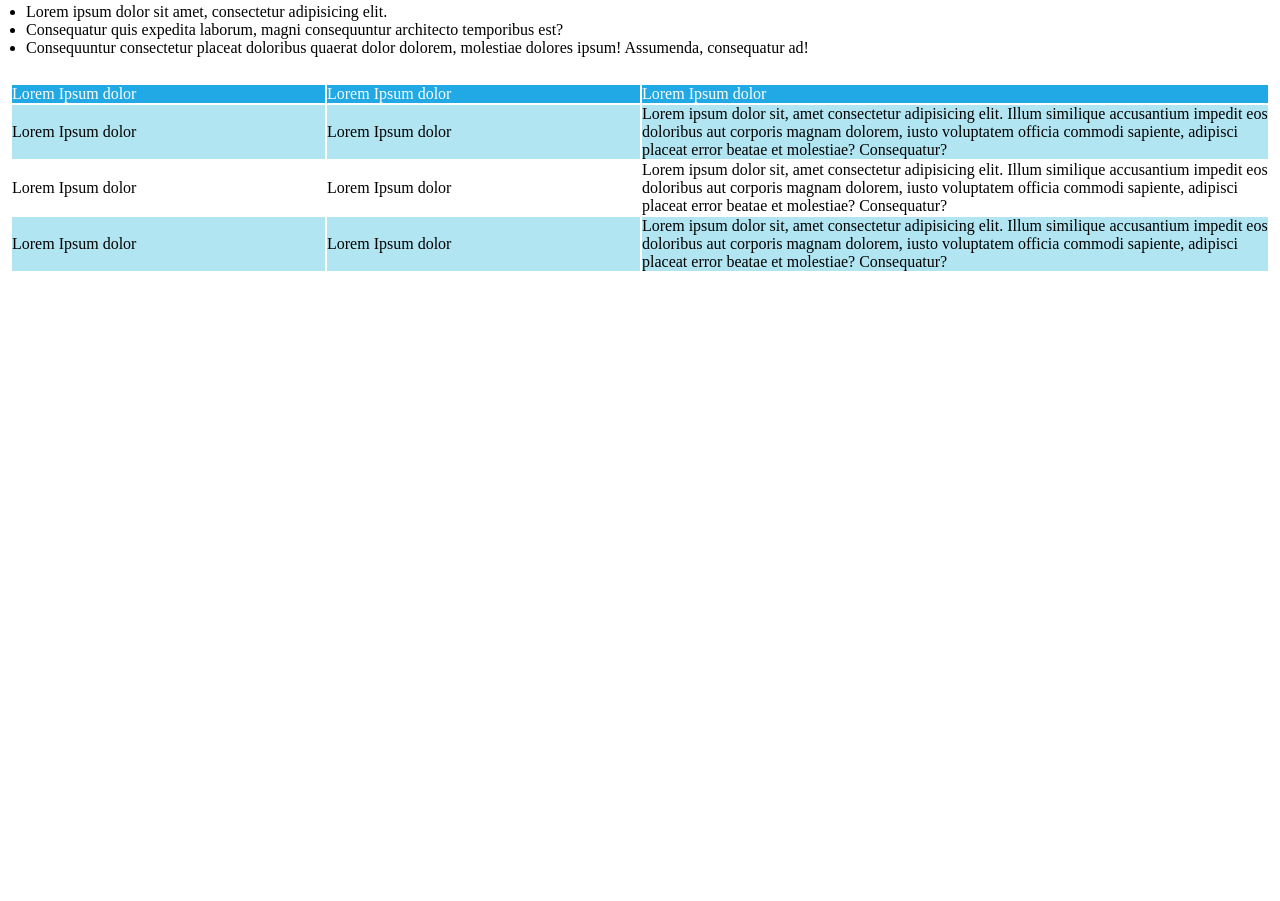
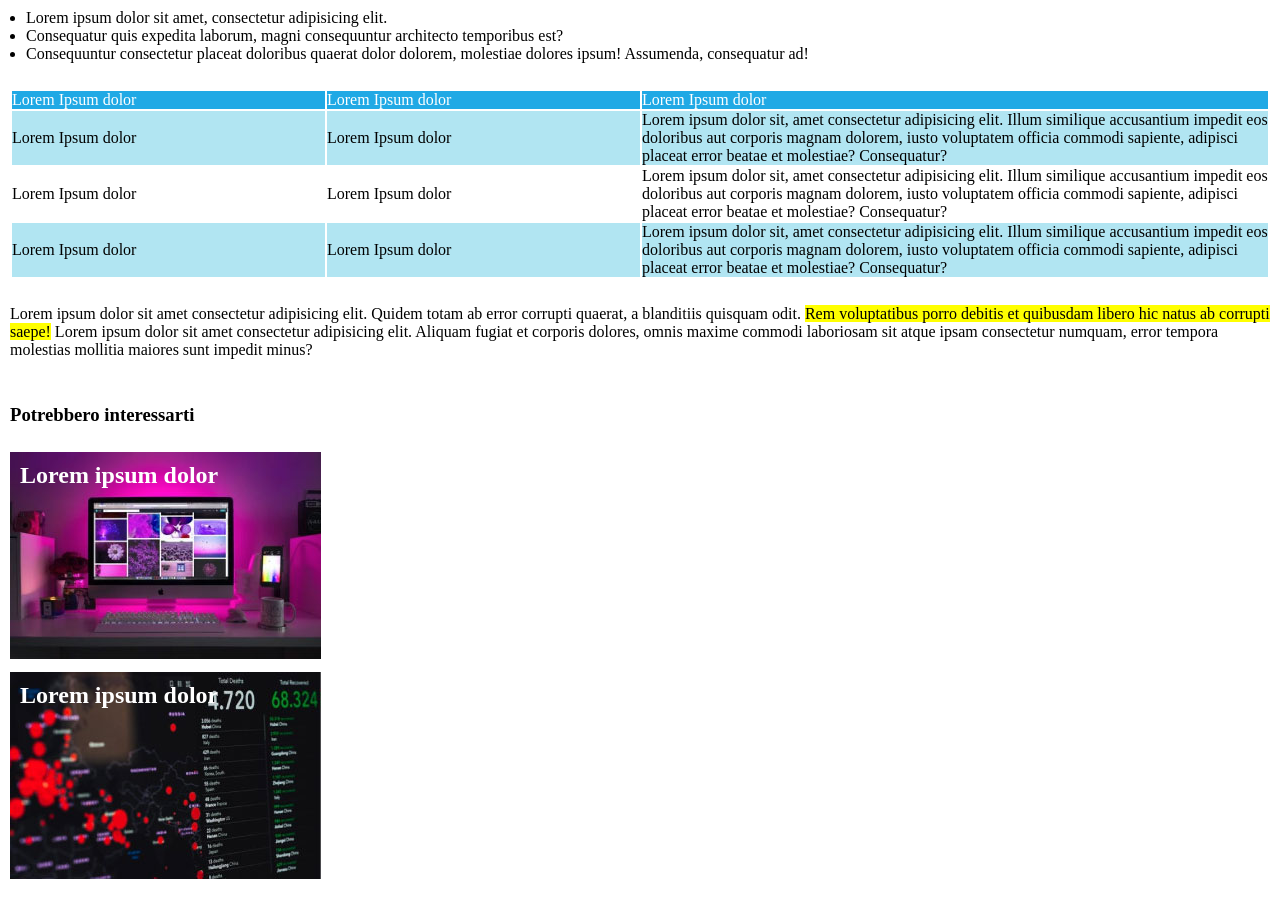
Before and after one commit to andrea-mangiapia/html-css-booleaner, a plain HTML site: page index.html in a window 1280 px wide. Shown: the part 688-1589 px from the top of the page. Before the commit the page ends 997 px from the top, so only its background shows below. Drawn offline with Linux system fonts and the light colour scheme.

Commit message:
add footer

```diff
--- a/css/style.css
+++ b/css/style.css
@@ -74,3 +74,28 @@ table {
 .column-3 {
     width: 50%;
 }
+
+/* FOOTER */
+.title-footer {
+    margin-bottom: 2vw;
+}
+
+
+.other-articles {
+    width: 311px;
+    height: 207px;
+    background-image: url(../img/monitor.jpg);
+    margin-bottom: 1vw;
+}
+
+.other-articles-2 {
+    width: 311px;
+    height: 207px;
+    background-image: url(../img/graph.jpg);
+    margin-bottom: 1vw;
+}
+
+.title-other-article {
+    color: white;
+    padding: 10px;
+}
--- a/index.html
+++ b/index.html
@@ -27,16 +27,16 @@
                 <h1>Internet deve essere al servizio del "bene pubblico": il manifesto di Tim Berners-Lee</h1>
 
                 <div class="author">
-                    <h4>Scritto da <span class="name-author">The Booleaner</span></h4>
-                    <h5>il 10/10/2020</h5>
+                    <h3>Scritto da <span class="name-author">The Booleaner</span></h3>
+                    <h4>il 10/10/2020</h4>
                 </div>
 
             </div>
 
             <!--Immagini dell'articolo-->
             <div class="article-img">
-                <img src="img/tim-1.jpg" alt="">
-                <img src="img/tim-2.jpg" alt="">
+                <img src="img/tim-1.jpg" alt="John S. and James L. Knight Foundation, by Scott Henrichsen">
+                <img src="img/tim-2.jpg" alt="Wikimedia, by Paul Clarke">
 
                 <div class="photo-source">
                     <p>1st Photo: John S. and James L. Knight Foundation, by Scott Henrichsen</p>
@@ -94,11 +94,33 @@
                 </table>
             </div>
 
+            <!--Contenuto 2-->
+            <div class="article-content">
+                <p>Lorem ipsum dolor sit amet consectetur adipisicing elit. Quidem totam ab error corrupti quaerat, a blanditiis quisquam odit. <span class="highlights">Rem voluptatibus porro debitis et quibusdam libero hic natus ab corrupti saepe!</span> Lorem ipsum dolor sit amet consectetur adipisicing elit. Aliquam fugiat et corporis dolores, omnis maxime commodi laboriosam sit atque ipsam consectetur numquam, error tempora molestias mollitia maiores sunt impedit minus?</p>
+
+            </div>
+
         </div>
 
+    </main>
 
+    <footer>
+        <div class="container-base">
+            <div>
+                <h3 class="title-footer">Potrebbero interessarti</h3>
 
+                <div class="other-articles">
+                    <h2 class="title-other-article">Lorem ipsum dolor</h2>
+                </div>
 
-    </main>
+                <div class="other-articles-2">
+                    <h2 class="title-other-article">Lorem ipsum dolor</h2>
+                </div>
+
+            </div>
+
+        </div>
+
+    </footer>
 </body>
 </html>
```
